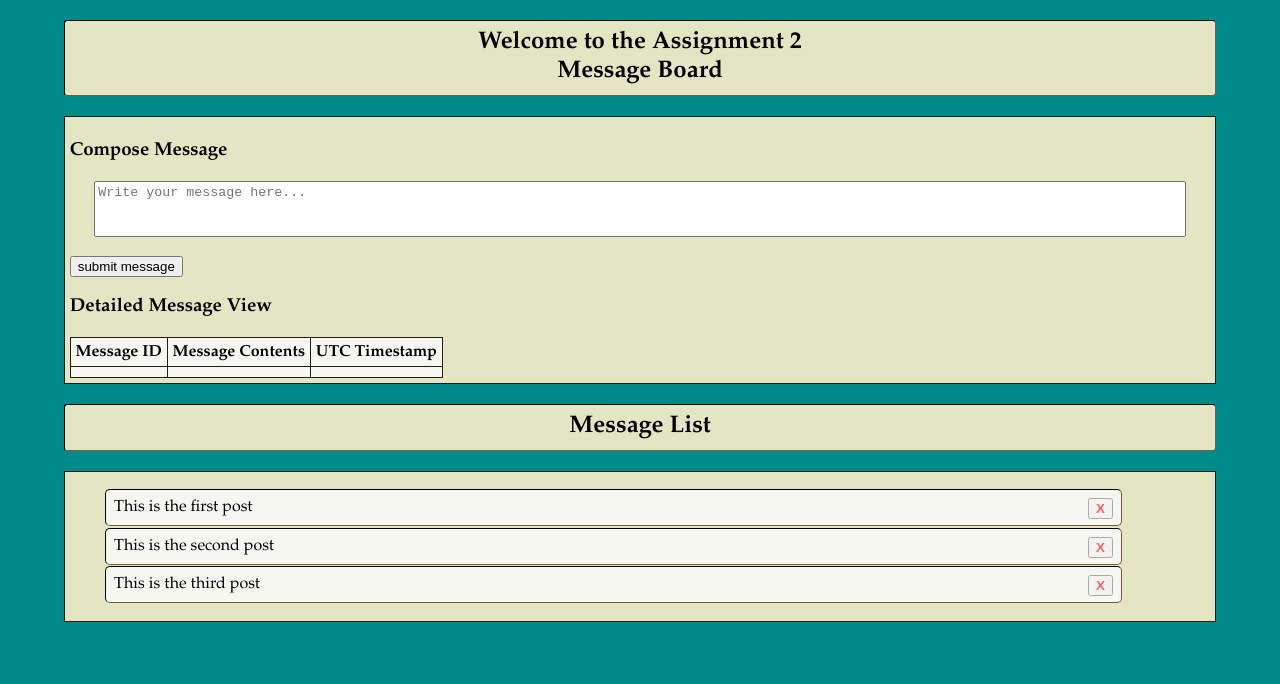
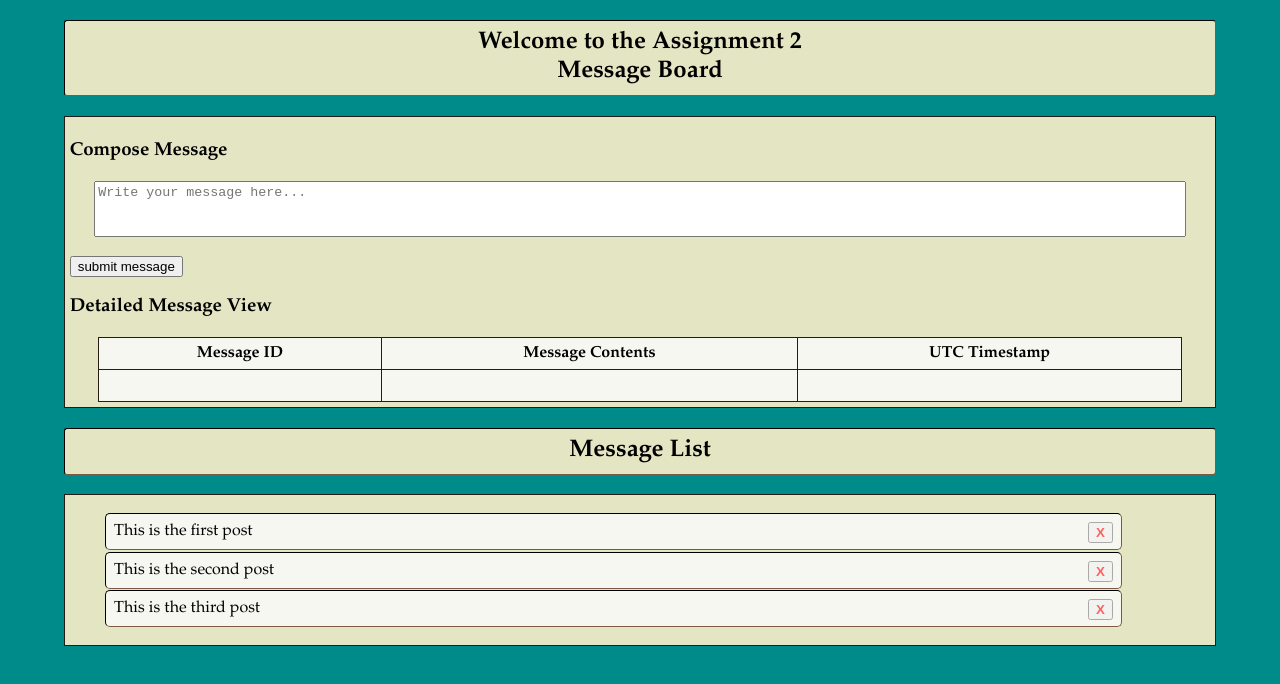
Before and after one commit to mostlyfabulous/CPSC436I-A2, a React (Create React App) app: page / in a window 1280 px wide. Shown: the top 684 px of the page. Built offline with nearby package versions, Linux system fonts and the light colour scheme.

Commit message:
Refactored MessageList Component out of App Component

```diff
--- a/src/components/App.js
+++ b/src/components/App.js
@@ -1,34 +1,12 @@
 import React, { Component } from 'react';
-import Message from './Message';
+import MessageList from './MessageList';
 import AppendMessage from './ButtonAddMsg';
 import MessageDetail from './MessageDetail';
 import { connect } from 'react-redux';
 import { delMessage } from '../actions';
-// import './App.css';
-
-class MessageList extends React.Component {
-  render() {
-    const msgs = this.props.messages;
-    const listMessages = msgs.map((msg) => {
-        return <Message key={msg.id}
-          delKey={msg.id}
-          value={msg.text}
-          timestamp={msg.timestamp}
-          />;
-      }
-    );
-    return(
-      <div>
-        <h2>Message List</h2>
-        <ul>{listMessages}</ul>
-      </div>
-    );
-  }
-}
 
 class App extends Component {
   render() {
-  // <img src={logo} className="App-logo" alt="logo" />
     return (
       <div className="App">
         <div className="App-header">
--- a/src/components/ButtonAddMsg.js
+++ b/src/components/ButtonAddMsg.js
@@ -19,7 +19,6 @@ class AppendMessage extends React.Component {
   // adds message to <ul> message list
   handleSubmit(event) {
     this.props.addMessage(this.state.value);
-    // console.log(this.props.messages);
     event.preventDefault();
   }
 
--- a/src/components/Message.js
+++ b/src/components/Message.js
@@ -7,7 +7,6 @@ class Message extends React.Component {
     return <div>
       <li onClick={ () =>
           {this.props.selMessage(this.props);
-            console.log(this.props);
           }
         }
 
--- /dev/null
+++ b/src/components/MessageList.js
@@ -0,0 +1,24 @@
+import React from 'react';
+import Message from './Message';
+
+class MessageList extends React.Component {
+  render() {
+    const msgs = this.props.messages;
+    const listMessages = msgs.map((msg) => {
+        return <Message key={msg.id}
+          delKey={msg.id}
+          value={msg.text}
+          timestamp={msg.timestamp}
+          />;
+      }
+    );
+    return(
+      <div>
+        <h2>Message List</h2>
+        <ul>{listMessages}</ul>
+      </div>
+    );
+  }
+}
+
+export default MessageList;
--- a/src/index.css
+++ b/src/index.css
@@ -106,12 +106,27 @@ a:link:hover{
   float: right;
 }
 
-table, th, td{
+table, th, td {
   border: 1px solid #261C15;
   border-collapse: collapse;
   border-spacing: 0.3rem;
   padding: 0.3rem;
   background-color: #F7F7F2;
+  text-align: center;
+}
+
+/* Keeps width of columns even
+th, td {
+  width: 33%
+} */
+
+tr {
+  height: 2rem;
+}
+
+table {
+  margin: auto;
+  width: 95%;
 }
 
 li:hover {
```
